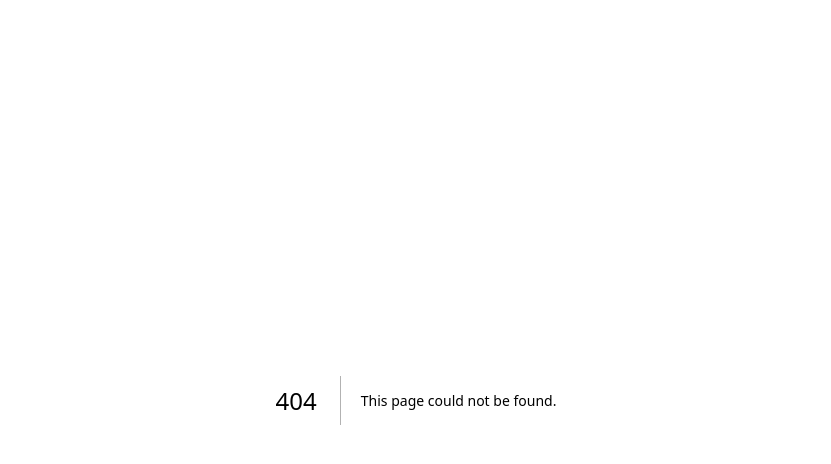
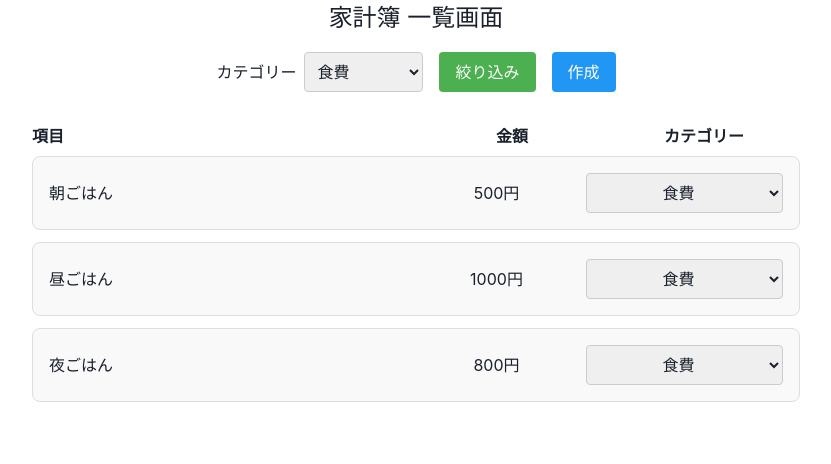
Before and after one commit to NTD1995/kakeibo-app, a Next.js app: page /kakeibo in a window 1280 px wide. Before the commit this address had no page. Shown: the top 464 px of the page, without its empty margins (224-1055 px from the left). Built offline with nearby package versions, Linux system fonts and the light colour scheme.

Commit message:
家計簿一覧修正

```diff
--- a/src/app/components/demo.tsx
+++ b/src/app/components/demo.tsx
@@ -1,12 +1,8 @@
-'use client';
+"use client";
 
-import { Button, HStack } from '@chakra-ui/react';
+import { Button, HStack } from "@chakra-ui/react";
 
-export const Demo = () => {
-  return (
-    <HStack>
-      <Button colorScheme="blue">Button</Button>
-      <Button colorScheme="green">Button</Button>
-    </HStack>
-  );
+export const Headers = () => {
+  return;
+  <h1 style={{ borderBottom: "1px solid gray" }}>家計簿</h1>;
 };
--- /dev/null
+++ b/src/app/kakeibo/page.tsx
@@ -0,0 +1,117 @@
+// // 家計簿一覧画面
+
+export default function Kakeibos() {
+  return (
+    <>
+      <h1
+        style={{ textAlign: "center", fontSize: "24px", marginBottom: "16px" }}
+      >
+        家計簿 一覧画面
+      </h1>
+      <div
+        style={{
+          display: "flex",
+          justifyContent: "center",
+          gap: "16px",
+          marginBottom: "16px",
+        }}
+      >
+        <label style={{ display: "flex", alignItems: "center", gap: "8px" }}>
+          カテゴリー
+          <select
+            style={{
+              padding: "8px",
+              borderRadius: "4px",
+              border: "1px solid #ccc",
+            }}
+          >
+            <option value="食費">食費</option>
+            <option value="水道光熱費">水道光熱費</option>
+            <option value="交通費">交通費</option>
+            <option value="通信費">通信費</option>
+            <option value="日用品">日用品</option>
+            <option value="趣味">趣味</option>
+          </select>
+        </label>
+        <button
+          style={{
+            padding: "8px 16px",
+            backgroundColor: "#4CAF50",
+            color: "#fff",
+            border: "none",
+            borderRadius: "4px",
+          }}
+        >
+          絞り込み
+        </button>
+        <button
+          style={{
+            padding: "8px 16px",
+            backgroundColor: "#2196F3",
+            color: "#fff",
+            border: "none",
+            borderRadius: "4px",
+          }}
+        >
+          作成
+        </button>
+      </div>
+
+      <div style={{ padding: "16px", maxWidth: "800px", margin: "0 auto" }}>
+        <div
+          style={{
+            display: "flex",
+            justifyContent: "space-between",
+            marginBottom: "8px",
+            fontWeight: "bold",
+          }}
+        >
+          <p style={{ flex: 2 }}>項目</p>
+          <p style={{ flex: 1, textAlign: "center" }}>金額</p>
+          <p style={{ flex: 1, textAlign: "center" }}>カテゴリー</p>
+        </div>
+        <ul style={{ listStyle: "none", padding: "0" }}>
+          {[
+            { item: "朝ごはん", price: "500円", category: "食費" },
+            { item: "昼ごはん", price: "1000円", category: "食費" },
+            { item: "夜ごはん", price: "800円", category: "食費" },
+          ].map(({ item, price, category }, index) => (
+            <li
+              key={index}
+              style={{
+                background: "#f9f9f9",
+                border: "1px solid #ddd",
+                borderRadius: "8px",
+                padding: "16px",
+                marginBottom: "12px",
+                display: "flex",
+                alignItems: "center",
+                justifyContent: "space-between",
+              }}
+            >
+              <p style={{ flex: 2 }}>{item}</p>
+              <p style={{ flex: 1, textAlign: "center" }}>{price}</p>
+              <select
+                style={{
+                  flex: 1,
+                  padding: "8px",
+                  borderRadius: "4px",
+                  border: "1px solid #ccc",
+                  textAlign: "center",
+                }}
+                defaultValue={category}
+              >
+                <option value="食費">食費</option>
+                <option value="水道光熱費">水道光熱費</option>
+                <option value="交通費">交通費</option>
+                <option value="通信費">通信費</option>
+                <option value="日用品">日用品</option>
+                <option value="趣味">趣味</option>
+              </select>
+            </li>
+          ))}
+        </ul>
+      </div>
+    </>
+  );
+}
```
